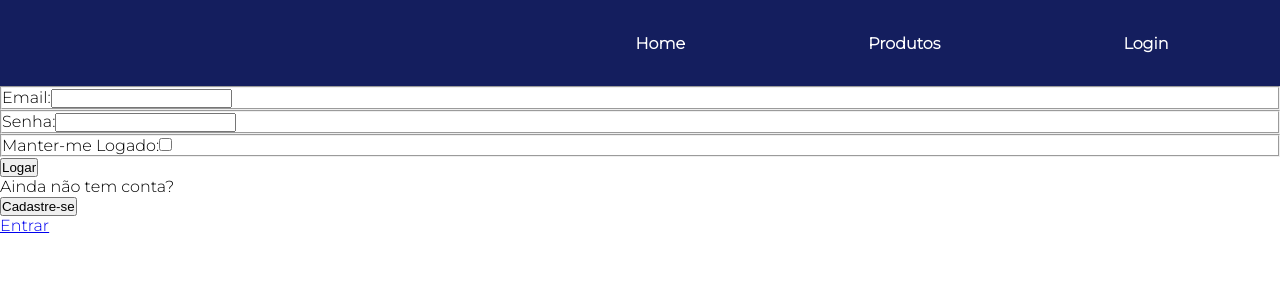
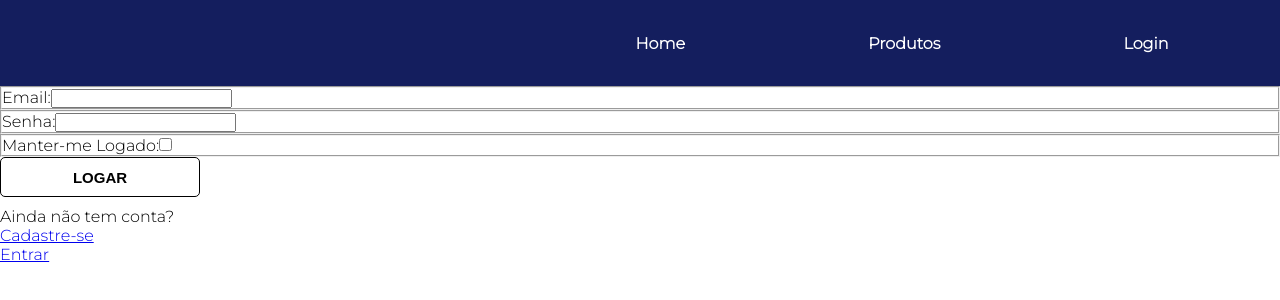
Before and after one commit to Jessica-s-paiva/LojaInformatica, a React (Vite) app in the folder site-reactjs/: page /login in a window 1280 px wide. Shown: the top 300 px of the page. Built offline with nearby package versions, Linux system fonts and the light colour scheme.

Commit message:
criando pagina cadastro

```diff
--- a/site-reactjs/src/Components/FormLogin/FormLogin.jsx
+++ b/site-reactjs/src/Components/FormLogin/FormLogin.jsx
@@ -1,6 +1,7 @@
 
 import React, {useEffect, useState} from 'react'
-
+import Botao from '../Botao/Botao'
+import {Link} from 'react-router-dom'
 
 const FormLogin = () => {
 
@@ -49,16 +50,19 @@ const FormLogin = () => {
           <input type="checkbox"/>
         </fieldset>
 
-        <button onClick={(event)=>{
+          <div  onClick={(event)=>{
           event.preventDefault()
           handleValidaEmail()
           handleValidaSenha()
-          }}>Logar</button>
+          }}>
+            <Botao
+            text="Logar"/>
+          </div>
         </form>
 
         <section>
             <p>Ainda não tem conta?</p>
-            <button>Cadastre-se</button>
+            <Link to='/cadastro'>Cadastre-se</Link>
         </section>
     </div>
 
--- /dev/null
+++ b/site-reactjs/src/Pages/Cadastro/Cadastro.jsx
@@ -0,0 +1,9 @@
+import React from 'react'
+
+const Cadastro = () => {
+  return (
+    <div>Cadastro</div>
+  )
+}
+
+export default Cadastro
--- a/site-reactjs/src/Routes/Routes.jsx
+++ b/site-reactjs/src/Routes/Routes.jsx
@@ -6,6 +6,7 @@ import Header from '../Components/Header/Header'
 import Login from '../Pages/Login/Login';
 import Administrador from '../Pages/Administrador/Administrador';
 import EditarProduto from '../Pages/EditarProduto/EditarProduto'
+import Cadastro from '../Pages/Cadastro/Cadastro'
 
 const Routes = () => {
   return (
@@ -17,6 +18,7 @@ const Routes = () => {
           <Route path='/editarProduto' element={<EditarProduto />}/>
           <Route path='/produtos' element={<Produtos />}/>
           <Route path='/login' element={<Login />}/>
+          <Route path='/cadastro' element={<Cadastro />}/>
 
       </Switch>
     </BrowserRouter>
```
